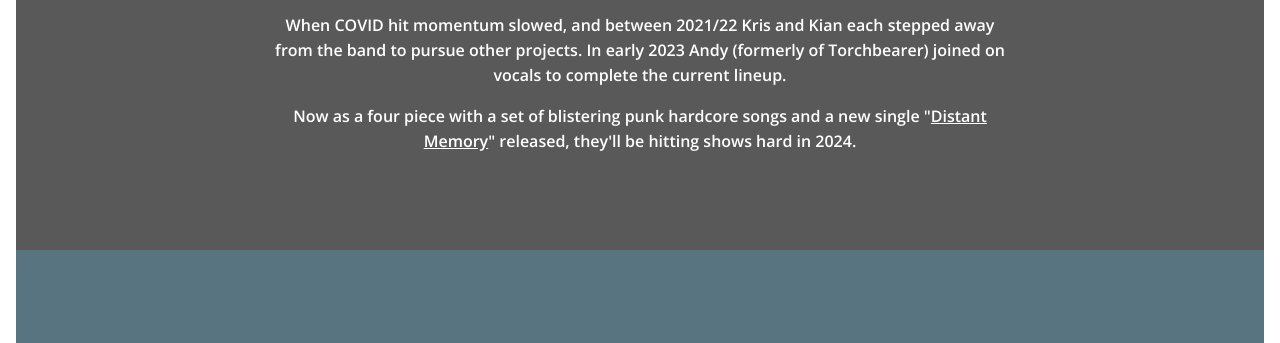
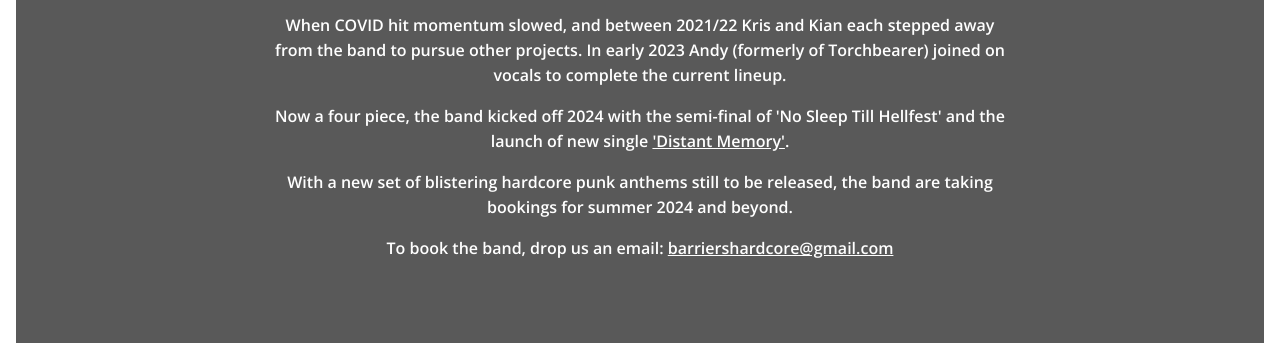
Before and after one commit to BarriersHardcore/EPK, a website: page index.html in a window 1280 px wide. Shown: the part 1170-1513 px from the top of the page. Drawn offline with nearby package versions, Linux system fonts and the light colour scheme; files whose address does not match are found by name.

Commit message:
bio update 02-05-24
bio update 02-05-24

```diff
--- a/index.html
+++ b/index.html
@@ -57,7 +57,9 @@
 					</h2>
 					<p>Best described as a band which mixes 90s skate punk with modern hardcore vibes, Barriers was formed in 2017 by Tom (guitar), Chris (drums), and Gregg (bass) out of the ashes of their previous band. Taking inspiration from bands such as Comeback Kid, Strung Out, AFI and NOFX, they were soon joined by Kian (guitar) and Kris (vocals) to complete the lineup. They began writing material, gigging along the south coast, and in the spring of 2019 they recorded their debut record "Through the Middle".</p>
 					<p>When COVID hit momentum slowed, and between 2021/22 Kris and Kian each stepped away from the band to pursue other projects. In early 2023 Andy (formerly of Torchbearer) joined on vocals to complete the current lineup.</p>
-					<p>Now as a four piece with a set of blistering punk hardcore songs and a new single "<a href="https://open.spotify.com/album/0lol7GmRLApAt3k7nALCBB?si=v_zEZO2MSburzFton8EnnQ" target="_blank">Distant Memory</a>" released, they'll be hitting shows hard in 2024.</p>
+					<p>Now a four piece, the band kicked off 2024 with the semi-final of 'No Sleep Till Hellfest' and the launch of new single <a href="https://open.spotify.com/album/0lol7GmRLApAt3k7nALCBB?si=v_zEZO2MSburzFton8EnnQ" target="_blank">'Distant Memory'</a>.</p>
+					<p>With a new set of blistering hardcore punk anthems still to be released, the band are taking bookings for summer 2024 and beyond.</p>
+					<p>To book the band, drop us an email: <a href="mailto:barriershardcore@gmail.com">barriershardcore@gmail.com</a></p>
 				</div>
 				<div class="col-lg-2"></div>
 			</div>
```
